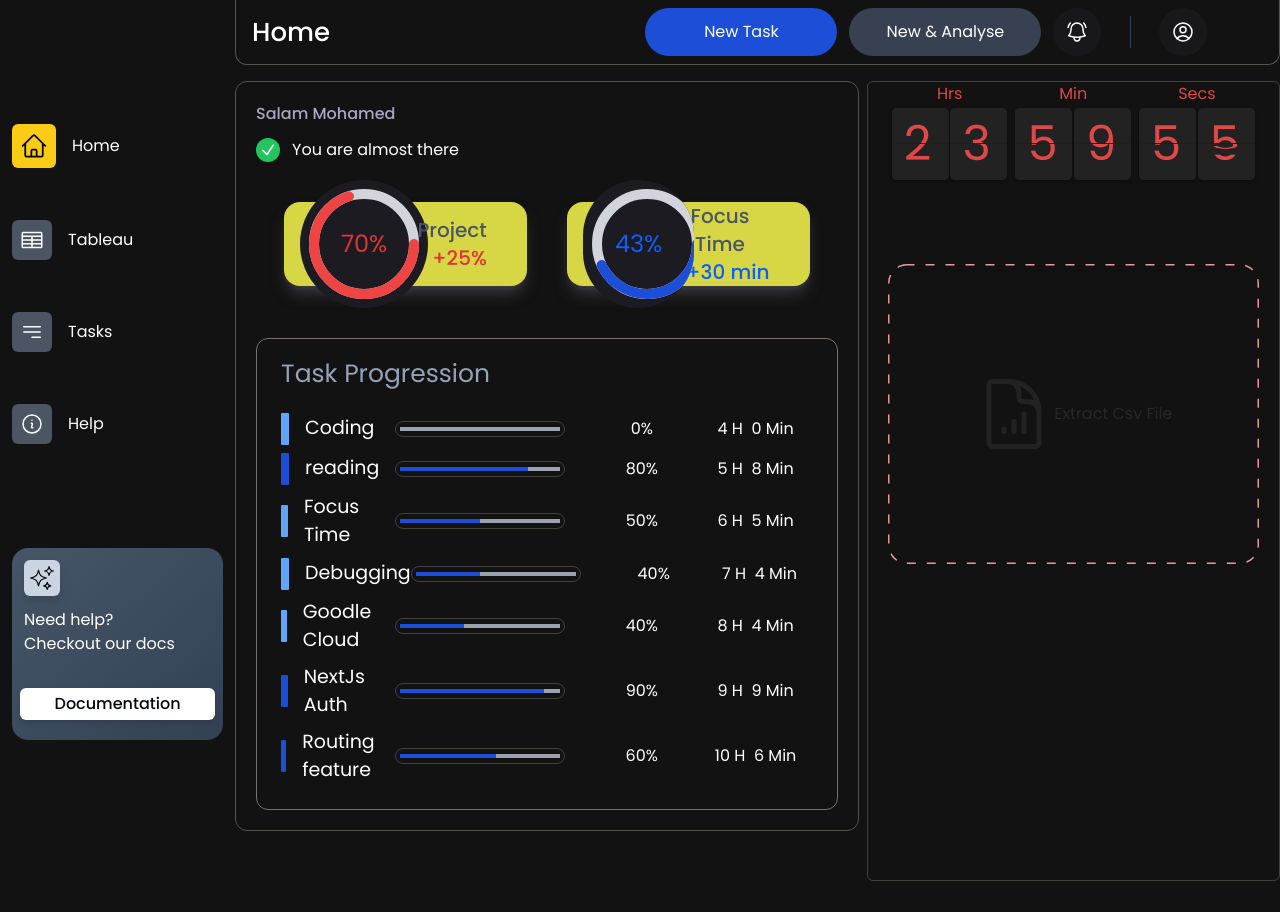
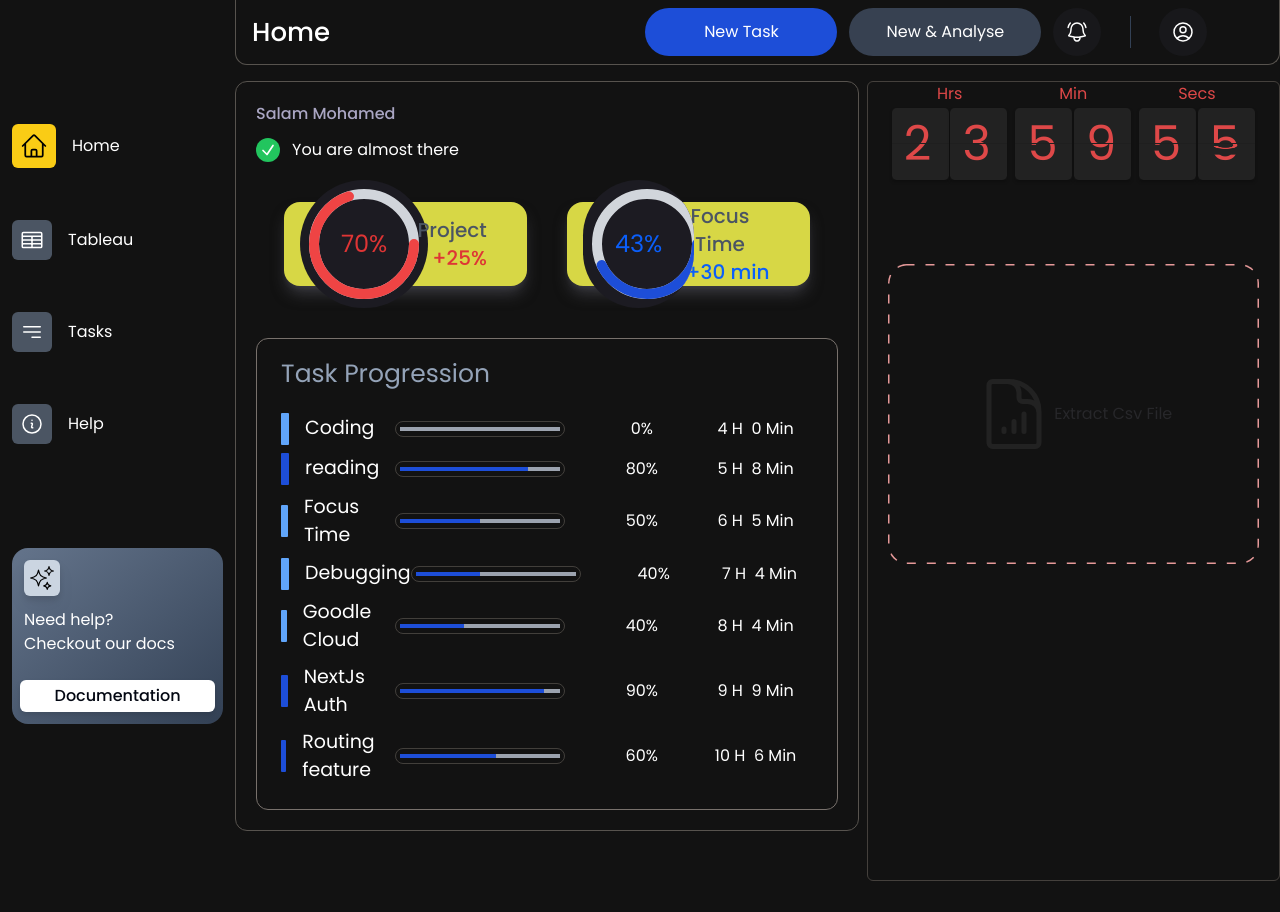
Before and after one commit to medmks/TrackApp, a React (Vite) app: page / in a window 1280 px wide. Built offline with nearby package versions, Linux system fonts and the light colour scheme.

Commit message:
First commit

```diff
--- a/src/Toolbar.jsx
+++ b/src/Toolbar.jsx
@@ -94,7 +94,7 @@ const Toolbar = () => {
           </button>
         </div>
         <div className="flex justify-center items-end mt-20 ">
-          <div className=" bg-gradient-to-tl  from-slate-700  gap-3 flex flex-col  to-slate-600 h-48 m-3  w-full rounded-2xl  ">
+          <div className=" bg-gradient-to-tl  from-slate-700  gap-3 flex flex-col  to-slate-500 h-44 m-3  w-full rounded-2xl  ">
             <div className=" w-fit  bg-slate-300  p-1 drop-shadow-lg  mt-3 ml-3   rounded-md">
               <svg
                 xmlns="http://www.w3.org/2000/svg"
@@ -115,7 +115,7 @@ const Toolbar = () => {
               <p>Need help?</p>
               <p>Checkout our docs</p>
             </div>
-            <button className="bg-white m-2 mt-5 font-medium text-gray-950  hover:drop-shadow-lg p-1 rounded-md  drop-shadow-md ">
+            <button className="bg-white m-2 mt-3 font-medium text-gray-950  hover:drop-shadow-lg p-1 rounded-md  drop-shadow-md ">
               Documentation
             </button>
           </div>
```
